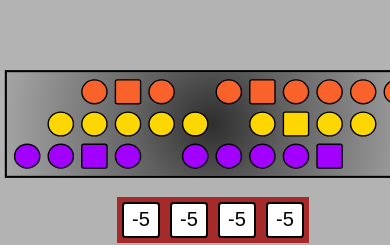
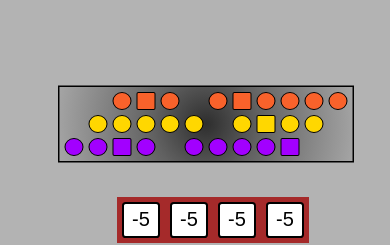
Before and after one commit to 10gianluca/my-app, a React (Create React App) app: page /Qwinto in a window 390 px wide. Shown: the part 141-386 px from the top of the page. Built offline with nearby package versions, Linux system fonts and the light colour scheme.

Commit message:
card started

```diff
--- a/src/components/Qwinto.css
+++ b/src/components/Qwinto.css
@@ -106,8 +106,8 @@
         display: inline-grid;
         grid-template-columns: repeat(12, 1fr);
         column-gap: 0px;
-        transform: scale(0.7);
-        left: -26.5%;
+        transform: scale(0.5);
+        left: -28%;
         top: 20%;
         position: absolute;
     }
--- a/src/components/Uno.css
+++ b/src/components/Uno.css
@@ -81,7 +81,7 @@ input{
     #board1{
         position: absolute;
         top: 10%;
-        left: 8%;
+        left: -7%;
     }
     #board2{
         visibility: hidden;
```
